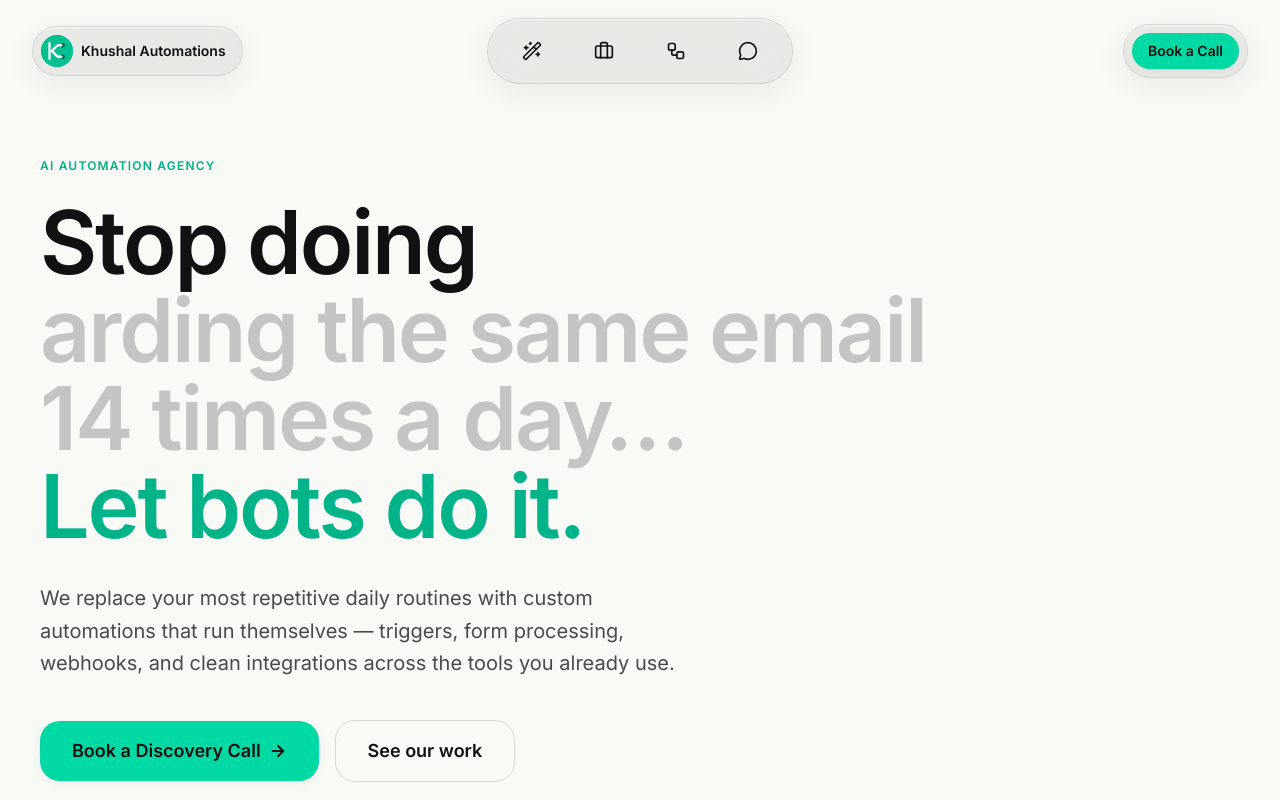
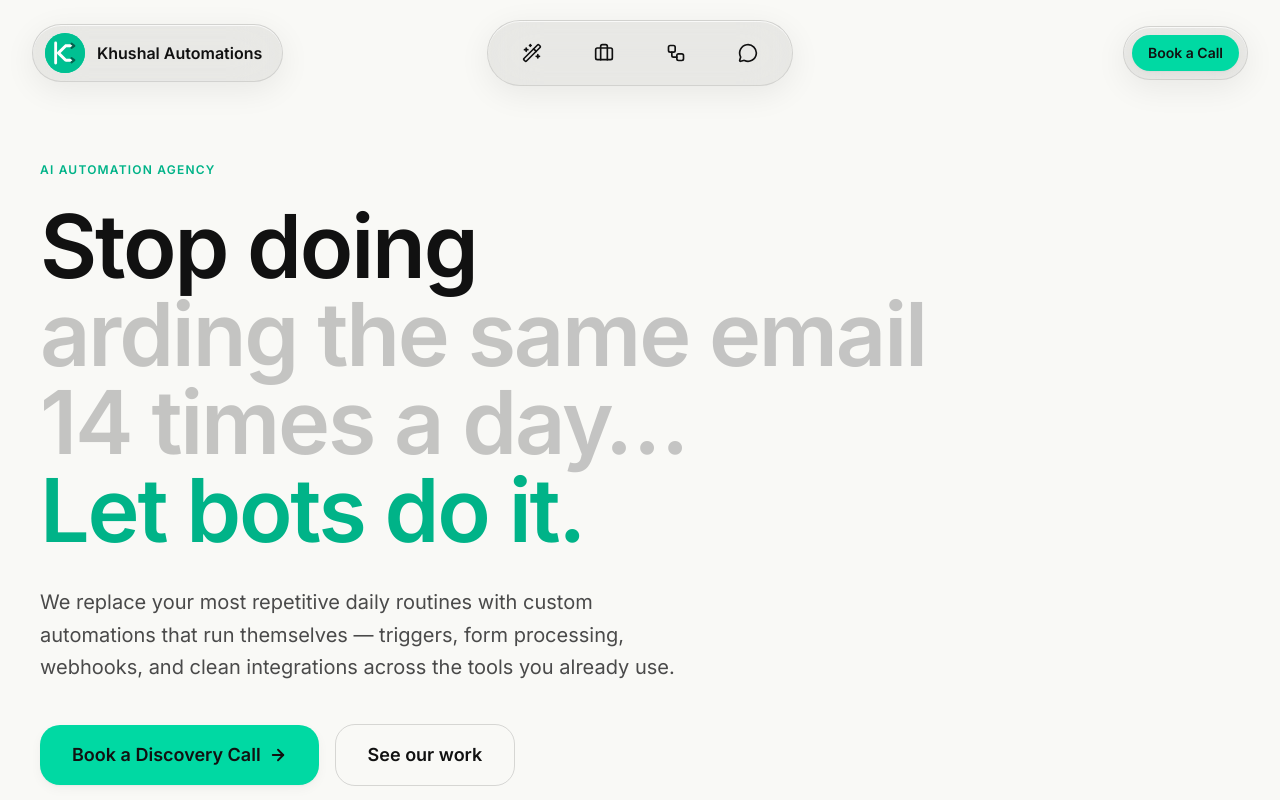
Before and after one commit to khushalchandpa7/khushal-automation-agency, a React (Vite) app in the folder frontend/: page / in a window 1280 px wide. Shown: the top 800 px of the page. Built offline with nearby package versions, Linux system fonts and the light colour scheme; no server answers.

Commit message:
Increase nav logo size

```diff
--- a/frontend/src/components/layout/Nav.jsx
+++ b/frontend/src/components/layout/Nav.jsx
@@ -49,9 +49,9 @@ function Nav() {
       <div className="relative flex w-full items-center justify-between">
         <a
           href="#top"
-          className={`flex items-center gap-2 rounded-full px-2 py-2 font-semibold text-ink-base lg:pr-4 ${glassPill}`}
+          className={`flex items-center gap-3 rounded-full px-3 py-2 font-semibold text-ink-base lg:pr-5 ${glassPill}`}
         >
-          <span className="grid place-items-center w-8 h-8 rounded-full bg-accent-mint text-ink-base">
+          <span className="grid place-items-center w-10 h-10 rounded-full bg-accent-mint text-ink-base">
             {/* <img src="./logo-KA.png" alt="Khushal Automation Logo Icon" /> */}
             <svg
               xmlns="http://www.w3.org/2000/svg"
@@ -139,7 +139,7 @@ function Nav() {
               </g>
             </svg>
           </span>
-          <span className="hidden lg:inline text-sm whitespace-nowrap">
+          <span className="hidden lg:inline text-base whitespace-nowrap">
             Khushal Automations
           </span>
         </a>
```
